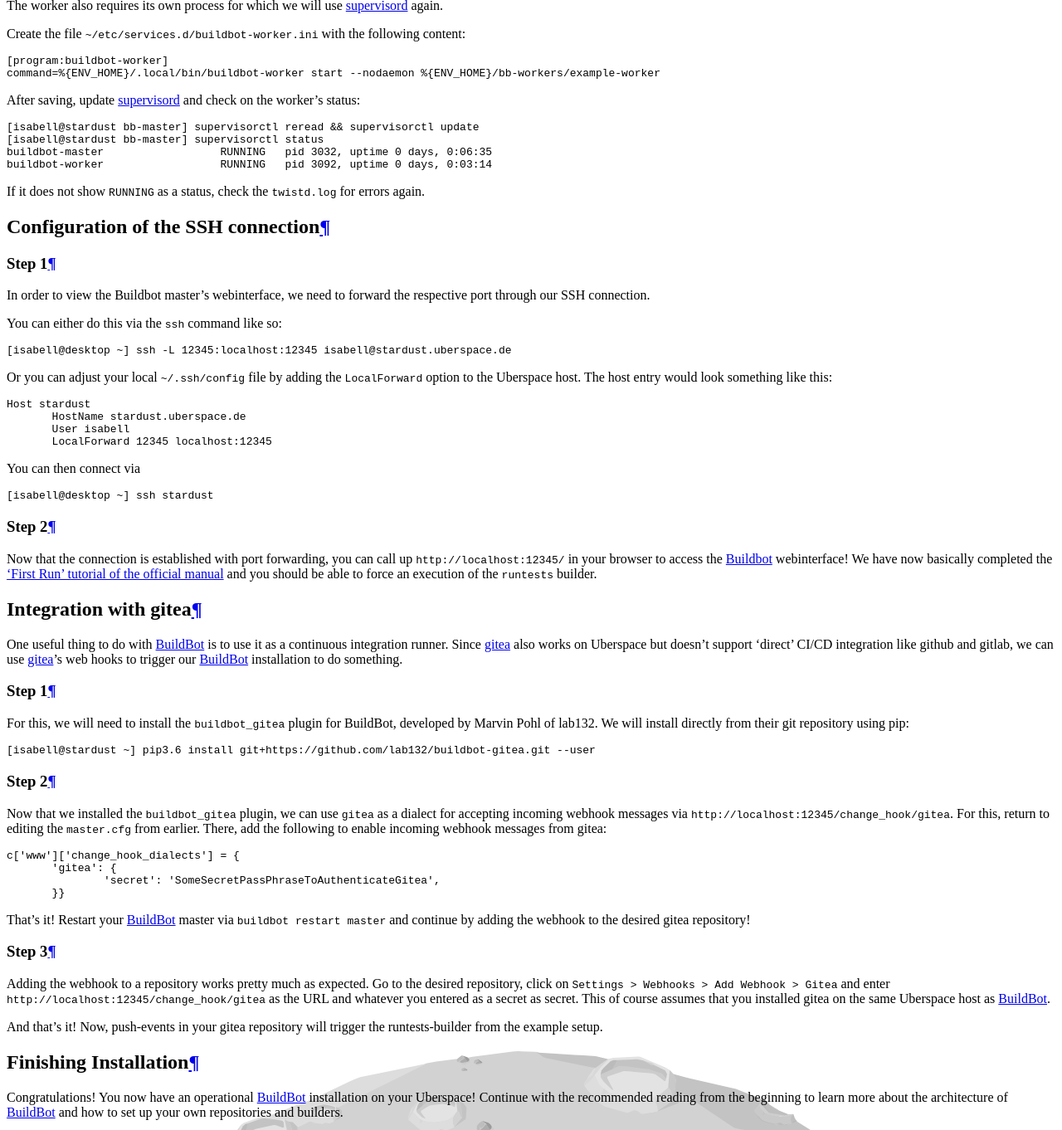
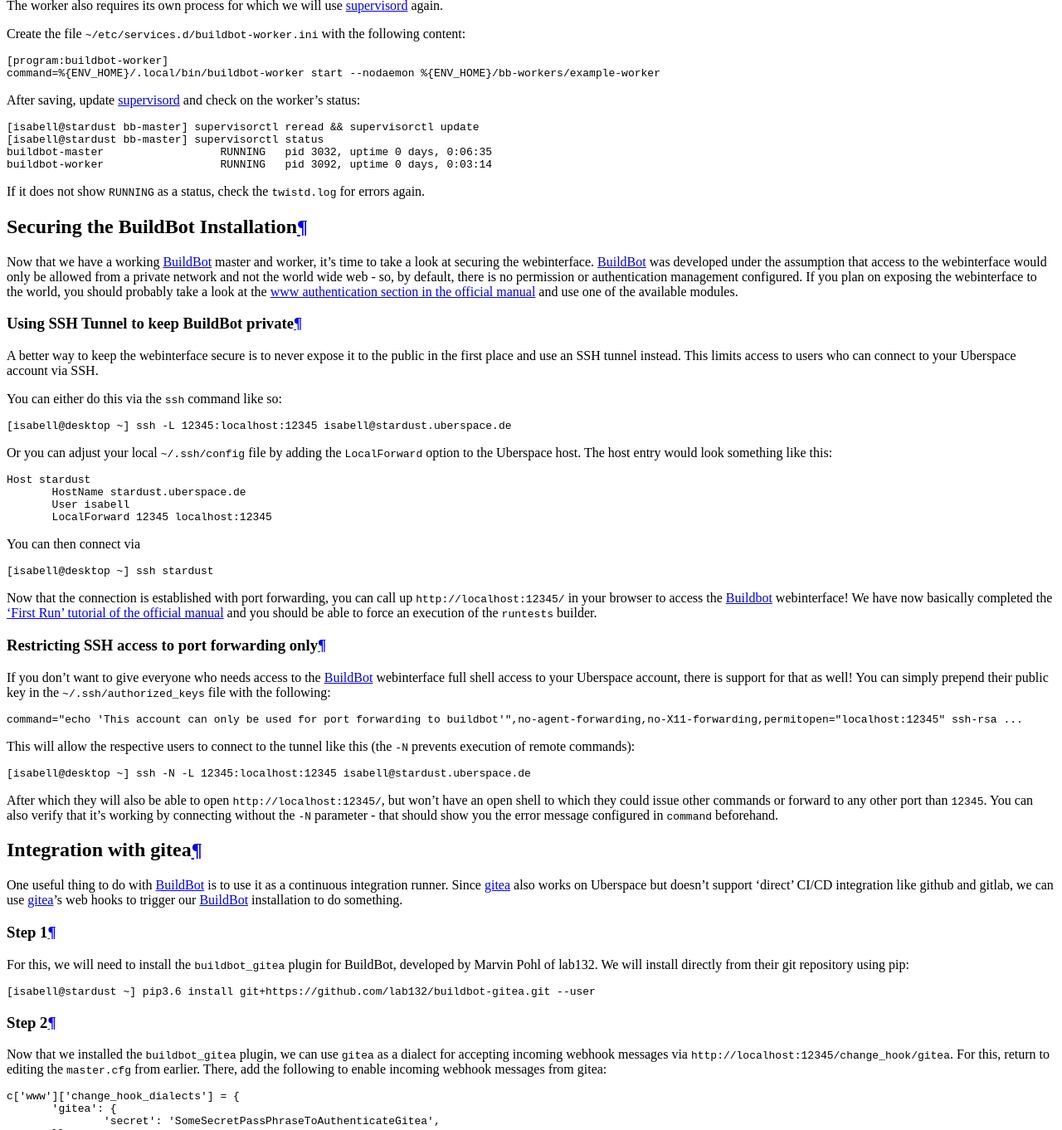
Before and after one commit to Uberspace/lab, a Sphinx documentation site: the page built from source/guide_buildbot.rst, in a window 1280 px wide and 1400 px high, scrolled down 3996 px, cut to the strip 0-1362 px from the top of the window. Shown: the whole strip at 83% size. Built offline with Sphinx 7.4.7 and the Read the Docs theme 2.0.0, drawn with Linux system fonts in a browser that asks for light colours; some of the changed text lies outside the part shown.

Commit message:
elaborate on securing buildbot webinterface, add note for need of tunnels for gitea integration

```diff
--- a/source/guide_buildbot.rst
+++ b/source/guide_buildbot.rst
@@ -187,13 +187,16 @@
 If it does not show ``RUNNING`` as a status, check the ``twistd.log`` for errors again.
 
 
-Configuration of the SSH connection
-===================================
+Securing the BuildBot Installation
+==================================
 
-Step 1
-------
+Now that we have a working BuildBot_ master and worker, it's time to take a look at securing the webinterface. BuildBot_ was developed under the assumption that access to the webinterface would only be allowed from a private network and not the world wide web - so, by default, there is no permission or authentication management configured. If you plan on exposing the webinterface to the world, you should probably take a look at the `www authentication section in the official manual <https://docs.buildbot.net/latest/manual/configuration/www.html#web-authentication>`_ and use one of the available modules.
 
-In order to view the Buildbot master's webinterface, we need to forward the respective port through our SSH connection.
+
+Using SSH Tunnel to keep BuildBot private
+-----------------------------------------
+
+A better way to keep the webinterface secure is to never expose it to the public in the first place and use an SSH tunnel instead. This limits access to users who can connect to your Uberspace account via SSH.
 
 You can either do this via the ``ssh`` command like so:
 
@@ -216,11 +219,26 @@
 
  [isabell@desktop ~] ssh stardust
 
+Now that the connection is established with port forwarding, you can call up ``http://localhost:12345/`` in your browser to access the Buildbot_ webinterface! We have now basically completed the `'First Run' tutorial of the official manual <https://docs.buildbot.net/latest/tutorial/firstrun.html>`_ and you should be able to force an execution of the ``runtests`` builder.
 
-Step 2
-------
+Restricting SSH access to port forwarding only
+----------------------------------------------
 
-Now that the connection is established with port forwarding, you can call up ``http://localhost:12345/`` in your browser to access the Buildbot_ webinterface! We have now basically completed the `'First Run' tutorial of the official manual <https://docs.buildbot.net/latest/tutorial/firstrun.html>`_ and you should be able to force an execution of the ``runtests`` builder.
+If you don't want to give everyone who needs access to the BuildBot_ webinterface full shell access to your Uberspace account, there is support for that as well! You can simply prepend their public key in the ``~/.ssh/authorized_keys`` file with the following:
+
+::
+
+ command="echo 'This account can only be used for port forwarding to buildbot'",no-agent-forwarding,no-X11-forwarding,permitopen="localhost:12345" ssh-rsa ...
+
+This will allow the respective users to connect to the tunnel like this (the ``-N`` prevents execution of remote commands):
+
+::
+
+ [isabell@desktop ~] ssh -N -L 12345:localhost:12345 isabell@stardust.uberspace.de
+
+After which they will also be able to open ``http://localhost:12345/``, but won't have an open shell to which they could issue other commands or forward to any other port than ``12345``. You can also verify that it's working by connecting without the ``-N`` parameter - that should show you the error message configured in ``command`` beforehand.
+
+
 
 Integration with gitea
 ======================
@@ -255,6 +273,8 @@
 
 Adding the webhook to a repository works pretty much as expected. Go to the desired repository, click on ``Settings > Webhooks > Add Webhook > Gitea`` and enter ``http://localhost:12345/change_hook/gitea`` as the URL and whatever you entered as a secret as secret. This of course assumes that you installed gitea on the same Uberspace host as BuildBot_.
 
+.. note::If gitea and Buildbot are installed on different hosts, you will either need to set up an SSH tunnel between them or expose the Buildbot webinterface to the public. You may refer to the section on securing the Buildbot installation as a starting point. `autossh <http://www.harding.motd.ca/autossh/>`_ might also be interesting to you.
+
 And that's it! Now, push-events in your gitea repository will trigger the runtests-builder from the example setup.
 
 Finishing Installation
```
